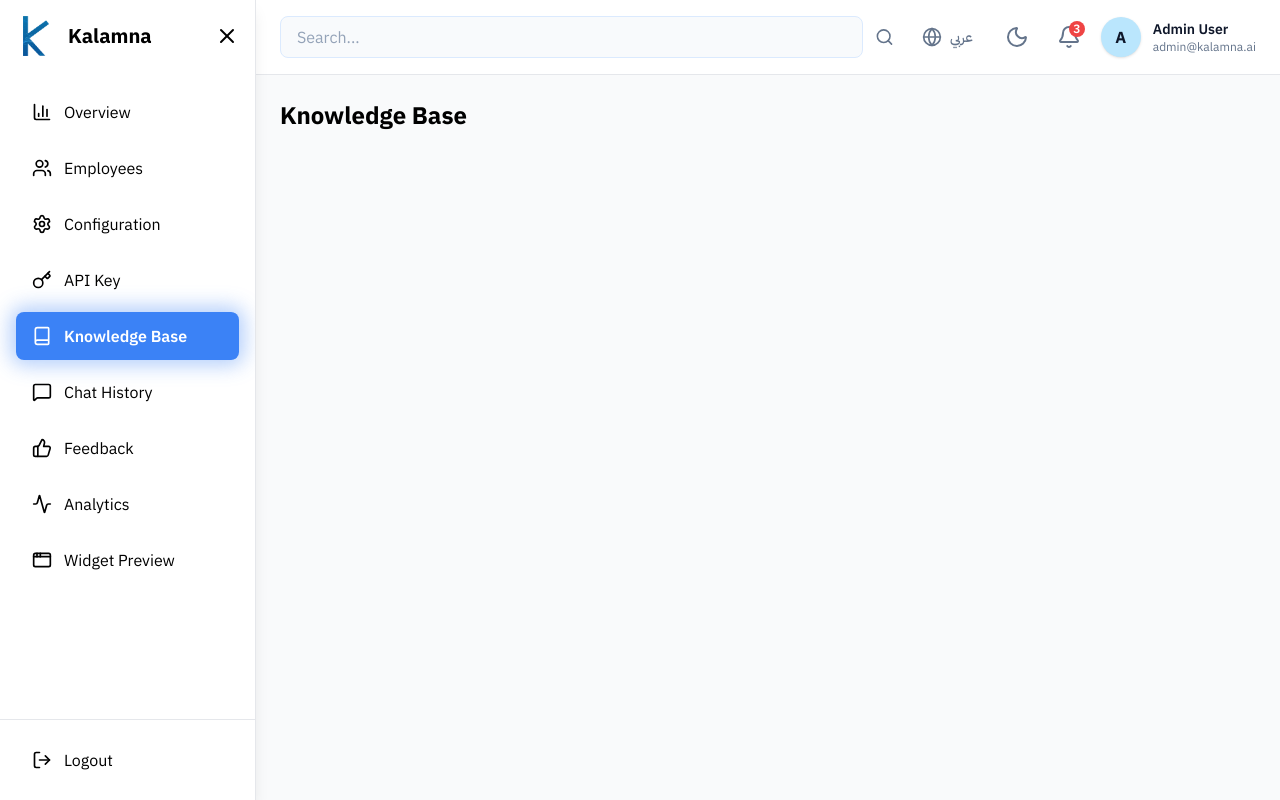
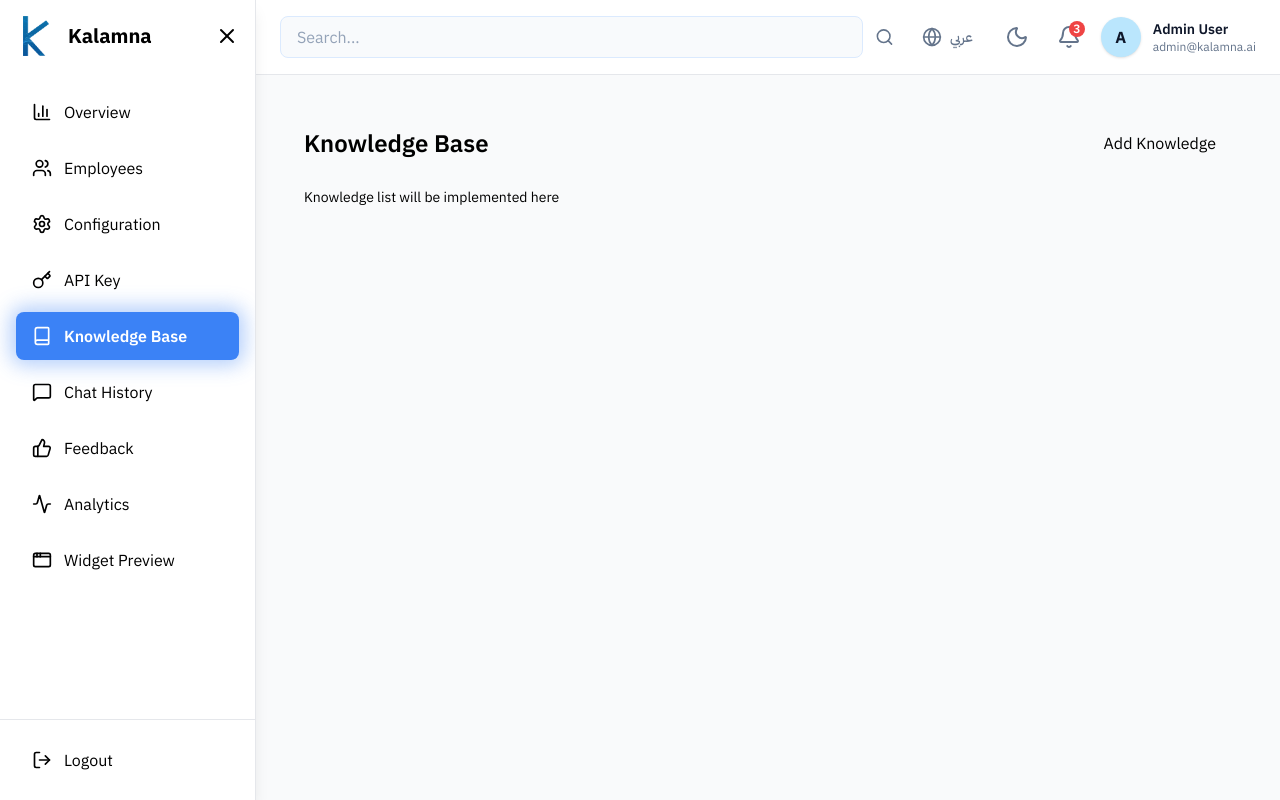
Before and after one commit to Kalamna/Kalamna-Dashboard, a React (Vite) app: page /knowledge-base in a window 1280 px wide. Built offline with nearby package versions, Linux system fonts and the light colour scheme.

Commit message:
add knowledge base page skeleton

```diff
--- a/src/pages/knowledge-base/KnowledgeBasePage.tsx
+++ b/src/pages/knowledge-base/KnowledgeBasePage.tsx
@@ -1,5 +1,21 @@
-import { KnowledgeSection } from "../../components/knowledge-base/KnowledgeSection";
-
 export const KnowledgeBasePage = () => {
-  return <KnowledgeSection />;
-};
+  return (
+    <div className="p-6 space-y-6">
+    {/* Page header */}
+    <div className="flex items-center justify-between">
+      {/* Big bold text for page title */}
+      <h1 className="text-2xl font-semibold">
+        Knowledge Base
+      </h1>
+      {/* Add Knowledge button */}
+      <button className="px-4 py-2 rounded-lg bg-primary text-black">
+        Add Knowledge
+      </button>
+      </div>
+      {/* Page content placeholder */}
+      <div className="text-sm text-muted-foreground">
+         Knowledge list will be implemented here
+      </div>
+    </div>
+    );
+   };
```
